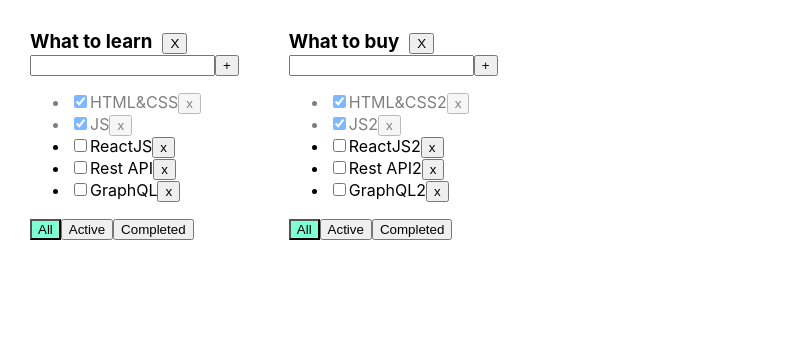
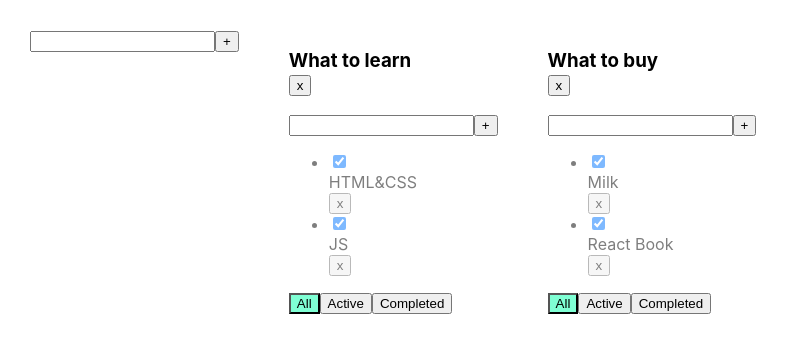
Before and after one commit to athlete94/todolist-ts-01, a React (Create React App) app: page / in a window 1280 px wide. Shown: the top 352 px of the page, without its empty margins (0-789 px from the left). Built offline with nearby package versions, Linux system fonts and the light colour scheme.

Commit message:
added function add todolists, change todolist title and task title

```diff
--- a/src/App.tsx
+++ b/src/App.tsx
@@ -1,106 +1,140 @@
-import React from 'react';
+import React, {useState} from 'react';
 import './App.css';
-import {Todolist} from './Todolist';
-import {v1} from "uuid"
-import {useState} from "react";
+import {TaskType, Todolist} from './Todolist';
+import {v1} from 'uuid';
+import {AddItemForm} from "./components/AddItemForm";
 
-
-export type TasksType = {
-    id: string,
-    title: string,
-    isDone: boolean
-}
-
-export type TodolistsType = {
+export type FilterValuesType = "all" | "active" | "completed";
+type TodolistType = {
     id: string
     title: string
     filter: FilterValuesType
 }
 
-export type FilterValuesType = 'All' | 'Active' | 'Completed'
+type TasksStateType = {
+    [key: string]: Array<TaskType>
+}
 
 
 function App() {
+    let todolistId1 = v1();
+    let todolistId2 = v1();
 
-    let todolistID1 = v1();
-    let todolistID2 = v1();
-    let [tasks, setTasks] = useState({
-        [todolistID1]: [
+    let [todolists, setTodolists] = useState<Array<TodolistType>>([
+        {id: todolistId1, title: "What to learn", filter: "all"},
+        {id: todolistId2, title: "What to buy", filter: "all"}
+    ])
+
+    let [tasks, setTasks] = useState<TasksStateType>({
+        [todolistId1]: [
             {id: v1(), title: "HTML&CSS", isDone: true},
-            {id: v1(), title: "JS", isDone: true},
-            {id: v1(), title: "ReactJS", isDone: false},
-            {id: v1(), title: "Rest API", isDone: false},
-            {id: v1(), title: "GraphQL", isDone: false},
+            {id: v1(), title: "JS", isDone: true}
         ],
-        [todolistID2]: [
-            {id: v1(), title: "HTML&CSS2", isDone: true},
-            {id: v1(), title: "JS2", isDone: true},
-            {id: v1(), title: "ReactJS2", isDone: false},
-            {id: v1(), title: "Rest API2", isDone: false},
-            {id: v1(), title: "GraphQL2", isDone: false},
+        [todolistId2]: [
+            {id: v1(), title: "Milk", isDone: true},
+            {id: v1(), title: "React Book", isDone: true}
         ]
     });
 
-    let [todolists, setTodolists] = useState<Array<TodolistsType>>([
-        {id: todolistID1, title: 'What to learn', filter: 'All'},
-        {id: todolistID2, title: 'What to buy', filter: 'All'},
-    ])
 
-    // list functions
-    const removeList = (todoListId: string) => {
-        setTodolists(todolists.filter(t => t.id !== todoListId))
+    function removeTask(id: string, todolistId: string) {
+        //достанем нужный массив по todolistId:
+        let todolistTasks = tasks[todolistId];
+        // перезапишем в этом объекте массив для нужного тудулиста отфилтрованным массивом:
+        tasks[todolistId] = todolistTasks.filter(t => t.id != id);
+        // засетаем в стейт копию объекта, чтобы React отреагировал перерисовкой
+        setTasks({...tasks});
     }
 
-
-    // remove task
-    const removeTask = (todoListId: string, id: string) => {
-        setTasks({...tasks, [todoListId]: tasks[todoListId].filter(t => t.id !== id)})
-    }
-    //add task
-    const addTask = (todoListId: string, title: string) => {
-        let newTask = {id: v1(), title, isDone: false}
-        setTasks({...tasks, [todoListId]: [newTask, ...tasks[todoListId]]})
-    }
-    //change status
-    const changeTaskStatus = (todoListId: string, id: string, isDone: boolean) => {
-        setTasks({...tasks, [todoListId]: tasks[todoListId].map(t => t.id === id ? {...t, isDone} : t)})
+    function addTask(title: string, todolistId: string) {
+        let task = {id: v1(), title: title, isDone: false};
+        //достанем нужный массив по todolistId:
+        let todolistTasks = tasks[todolistId];
+        // перезапишем в этом объекте массив для нужного тудулиста копией, добавив в начало новую таску:
+        tasks[todolistId] = [task, ...todolistTasks];
+        // засетаем в стейт копию объекта, чтобы React отреагировал перерисовкой
+        setTasks({...tasks});
     }
 
-    // function filter task
-    const changeFilter = (todoListId: string, filter: FilterValuesType) => {
-        setTodolists(todolists.map(t => t.id === todoListId ? {...t, filter} : t))
+    const updateTodolistTitle = (todolistId: string, title: string) => {
+        setTodolists(todolists.map(t => t.id === todolistId ? {...t, title} : t))
     }
 
-    // UI
+    const updateTaskTitle = (todolistId: string, taskId: string, title: string) => {
+        setTasks({...tasks, [todolistId]: tasks[todolistId].map(t => t.id === taskId ? {...t, title}: t)})
+    }
+
+    const addTodolist=(titleTodoList: string)=>{
+        let newID = v1()
+        let newTodoList: TodolistType = {id: newID, title: titleTodoList, filter: 'all'}
+        setTodolists ([newTodoList,...todolists ])
+
+        setTasks({...tasks, [newID]: []})
+    }
+
+    function changeStatus(id: string, isDone: boolean, todolistId: string) {
+        //достанем нужный массив по todolistId:
+        let todolistTasks = tasks[todolistId];
+        // найдём нужную таску:
+        let task = todolistTasks.find(t => t.id === id);
+        //изменим таску, если она нашлась
+        if (task) {
+            task.isDone = isDone;
+            // засетаем в стейт копию объекта, чтобы React отреагировал перерисовкой
+            setTasks({...tasks});
+        }
+    }
+
+    function changeFilter(value: FilterValuesType, todolistId: string) {
+        let todolist = todolists.find(tl => tl.id === todolistId);
+        if (todolist) {
+            todolist.filter = value;
+            setTodolists([...todolists])
+        }
+    }
+
+    function removeTodolist(id: string) {
+        // засунем в стейт список тудулистов, id которых не равны тому, который нужно выкинуть
+        setTodolists(todolists.filter(tl => tl.id != id));
+        // удалим таски для этого тудулиста из второго стейта, где мы храним отдельно таски
+        delete tasks[id]; // удаляем св-во из объекта... значением которого являлся массив тасок
+        // засетаем в стейт копию объекта, чтобы React отреагировал перерисовкой
+        setTasks({...tasks});
+    }
+
     return (
         <div className="App">
-            {todolists.map((tl, index) => {
-                const getTasksForRender = () => {
-                    switch (tl.filter) {
-                        case 'Active':
-                            return tasks[tl.id].filter(t => !t.isDone)
-                        case 'Completed':
-                            return tasks[tl.id].filter(t => t.isDone)
-                        default:
-                            return tasks[tl.id]
+            <AddItemForm callBack={addTodolist}/>
+            {
+                todolists.map(tl => {
+                    let allTodolistTasks = tasks[tl.id];
+                    let tasksForTodolist = allTodolistTasks;
+
+                    if (tl.filter === "active") {
+                        tasksForTodolist = allTodolistTasks.filter(t => !t.isDone);
                     }
-                }
-                let filteredTasks = getTasksForRender()
-                return (
-                    <Todolist
-                        key={index}
-                        todoListId={tl.id}
-                        titleList={tl.title}
-                        tasks={filteredTasks}
+                    if (tl.filter === "completed") {
+                        tasksForTodolist = allTodolistTasks.filter(t => t.isDone);
+                    }
+
+                    return <Todolist
+                        key={tl.id}
+                        id={tl.id}
+                        title={tl.title}
+                        tasks={tasksForTodolist}
                         removeTask={removeTask}
                         changeFilter={changeFilter}
                         addTask={addTask}
-                        changeTaskStatus={changeTaskStatus}
+                        changeTaskStatus={changeStatus}
                         filter={tl.filter}
-                        removeList={removeList}
+                        removeTodolist={removeTodolist}
+                        updateTodolistTitle={updateTodolistTitle}
+                        updateTaskTitle={updateTaskTitle}
                     />
-                )
-            })}
+
+                })
+            }
+
         </div>
     );
 }
--- a/src/Task.tsx
+++ b/src/Task.tsx
@@ -1,4 +1,5 @@
 import React, {ChangeEvent} from "react";
+import {EditableSpan} from "./components/EditableSpan";
 
 type TasksPropsType = {
     id: string
--- a/src/TodoList.tsx
+++ b/src/TodoList.tsx
@@ -1,92 +1,128 @@
-import React, {ChangeEvent, KeyboardEvent, useState} from 'react';
+import React, {ChangeEvent, useState, KeyboardEvent} from 'react';
 import {FilterValuesType} from './App';
+import {AddItemForm} from "./components/AddItemForm";
+import {EditableSpan} from "./components/EditableSpan";
 
-type TaskType = {
+export type TaskType = {
     id: string
     title: string
     isDone: boolean
 }
 
 type PropsType = {
-    titleList: string
-    todoListId: string
+    id: string
+    title: string
     tasks: Array<TaskType>
-    removeTask: (todoListId: string, taskId: string) => void
-    changeFilter: (todoListId: string, value: FilterValuesType) => void
-    addTask: (todoListId: string, title: string) => void
-    changeTaskStatus: (todoListId: string, taskId: string, isDone: boolean) => void
+    removeTask: (taskId: string, todolistId: string) => void
+    changeFilter: (value: FilterValuesType, todolistId: string) => void
+    addTask: (title: string, todolistId: string) => void
+    changeTaskStatus: (id: string, isDone: boolean, todolistId: string) => void
+    removeTodolist: (id: string) => void
     filter: FilterValuesType
-    removeList: (todoListId: string)=> void
+    updateTodolistTitle: (todolistId: string, title: string) => void
+    updateTaskTitle: (todolistId: string, tasksTitle: string, title: string) => void
 }
 
 export function Todolist(props: PropsType) {
+    const {
+        id,
+        title,
+        tasks,
+        removeTask,
+        changeFilter,
+        addTask,
+        changeTaskStatus,
+        removeTodolist,
+        filter,
+        updateTodolistTitle,
+        updateTaskTitle
+    } = props
 
-    let [title, setTitle] = useState("")
-    let [error, setError] = useState<string | null>(null)
+    // let [title, setTitle] = useState("")
+    // let [error, setError] = useState<string | null>(null)
 
-    const addTask = () => {
-        if (title.trim() !== "") {
-            props.addTask(props.todoListId, title.trim());
-            setTitle("");
-        } else {
-            setError("Title is required");
-        }
+    // const addTask = () => {
+    //     let newTitle = title.trim();
+    //     if (newTitle !== "") {
+    //         props.addTask(newTitle, props.id);
+    //         setTitle("");
+    //     } else {
+    //         setError("Title is required");
+    //     }
+    // }
+
+    // const onChangeHandler = (e: ChangeEvent<HTMLInputElement>) => {
+    //     setTitle(e.currentTarget.value)
+    // }
+
+    // const onKeyPressHandler = (e: KeyboardEvent<HTMLInputElement>) => {
+    //     setError(null);
+    //     if (e.charCode === 13) {
+    //         addTask();
+    //     }
+    // }
+
+    const removeTodoList = () => removeTodolist(props.id)
+    const onAllClickHandler = () => changeFilter("all", id);
+    const onActiveClickHandler = () => changeFilter("active", id);
+    const onCompletedClickHandler = () => changeFilter("completed", id);
+
+    const addTaskHandler = (title: string) => {
+        addTask(title, id)
     }
 
-    const onChangeHandler = (e: ChangeEvent<HTMLInputElement>) => {
-        setTitle(e.currentTarget.value)
+    const updateTodolistTitleHandler = (title: string) => {
+        updateTodolistTitle(id, title)
     }
 
-    const onKeyPressHandler = (e: KeyboardEvent<HTMLInputElement>) => {
-        setError(null);
-        if (e.charCode === 13) {
-            addTask();
-        }
+    const updateTaskTitleHandler = (title: string, taskId: string) => {
+        updateTaskTitle(id, taskId, title)
     }
 
-    const onAllClickHandler = () => props.changeFilter(props.todoListId, "All");
-    const onActiveClickHandler = () => props.changeFilter(props.todoListId, "Active");
-    const onCompletedClickHandler = () => props.changeFilter(props.todoListId, "Completed");
+    return <div>
+        <h3> <EditableSpan callback={updateTodolistTitleHandler} title={title} />
+            <button onClick={removeTodoList}>x</button>
+        </h3>
+        <AddItemForm callBack={addTaskHandler}/>
 
+        {/*<AddItemForm callBack={props.addTask}  todolistID={props.id}/>*/}
 
-    return <div>
-            <h3 style={{display: 'inline', marginRight: '10px'}}>{props.titleList}</h3>
-            <button onClick={() => props.removeList(props.todoListId)}>X</button>
-
-        <div>
-            <input value={title}
-                   onChange={onChangeHandler}
-                   onKeyPress={onKeyPressHandler}
-                   className={error ? "error" : ""}
-            />
-            <button onClick={addTask}>+</button>
-            {error && <div className="error-message">{error}</div>}
-        </div>
+        {/*<div>*/}
+        {/*    <input value={title}*/}
+        {/*           onChange={onChangeHandler}*/}
+        {/*           onKeyPress={onKeyPressHandler}*/}
+        {/*           className={error ? "error" : ""}*/}
+        {/*    />*/}
+        {/*    <button onClick={addTask}>+</button>*/}
+        {/*    {error && <div className="error-message">{error}</div>}*/}
+        {/*</div>*/}
         <ul>
             {
-                props.tasks.map(t => {
-                    const onClickHandler = () => props.removeTask(props.todoListId, t.id)
+                tasks.map(t => {
+                    const onClickHandler = () => removeTask(t.id, id)
                     const onChangeHandler = (e: ChangeEvent<HTMLInputElement>) => {
-                        props.changeTaskStatus(props.todoListId, t.id, e.currentTarget.checked);
+                        let newIsDoneValue = e.currentTarget.checked;
+                        changeTaskStatus(t.id, newIsDoneValue, id);
                     }
 
                     return <li key={t.id} className={t.isDone ? "is-done" : ""}>
-                        <input type="checkbox"
-                               onChange={onChangeHandler}
-                               checked={t.isDone}/>
-                        <span>{t.title}</span>
+                        <input type="checkbox" onChange={onChangeHandler} checked={t.isDone}/>
+                        <EditableSpan callback={(title)=>updateTaskTitleHandler(title, t.id)} title={t.title} />
                         <button onClick={onClickHandler}>x</button>
                     </li>
                 })
             }
         </ul>
         <div>
-            <button className={props.filter === 'All' ? "active-filter" : ""}
-                    onClick={onAllClickHandler}>All</button>
-            <button className={props.filter === 'Active' ? "active-filter" : ""}
-                onClick={onActiveClickHandler}>Active</button>
-            <button className={props.filter === 'Completed' ? "active-filter" : ""}
-                onClick={onCompletedClickHandler}>Completed</button>
+            <button className={filter === 'all' ? "active-filter" : ""}
+                    onClick={onAllClickHandler}>All
+            </button>
+            <button className={filter === 'active' ? "active-filter" : ""}
+                    onClick={onActiveClickHandler}>Active
+            </button>
+            <button className={filter === 'completed' ? "active-filter" : ""}
+                    onClick={onCompletedClickHandler}>Completed
+            </button>
         </div>
     </div>
 }
--- /dev/null
+++ b/src/components/AddItemForm.tsx
@@ -0,0 +1,44 @@
+import React, {ChangeEvent, KeyboardEvent, useState} from 'react';
+
+type AddItemFormTypeProps={
+    callBack:(title:string)=>void,
+    //todolistID:string
+}
+
+export const AddItemForm = (props:AddItemFormTypeProps) => {
+    let [title, setTitle] = useState("")
+    let [error, setError] = useState<string | null>(null)
+
+    const addTask = () => {
+        let newTitle = title.trim();
+        if (newTitle !== "") {
+            props.callBack(newTitle);
+            setTitle("");
+        } else {
+            setError("Title is required");
+        }
+    }
+
+    const onChangeHandler = (e: ChangeEvent<HTMLInputElement>) => {
+        setTitle(e.currentTarget.value)
+    }
+
+    const onKeyPressHandler = (e: KeyboardEvent<HTMLInputElement>) => {
+        setError(null);
+        if (e.charCode === 13) {
+            addTask();
+        }
+    }
+
+    return (
+        <div>
+            <input value={title}
+                   onChange={onChangeHandler}
+                   onKeyPress={onKeyPressHandler}
+                   className={error ? "error" : ""}
+            />
+            <button onClick={addTask}>+</button>
+            {error && <div className="error-message">{error}</div>}
+        </div>
+    );
+};
--- /dev/null
+++ b/src/components/EditableSpan.tsx
@@ -0,0 +1,38 @@
+import React, {ChangeEvent, useState} from 'react';
+
+
+type EditableSpanPropsType = {
+    title: string
+    callback: (title: string) => void
+}
+
+export const EditableSpan = ({title, callback}: EditableSpanPropsType) => {
+
+    const [edit, setEdit] = useState(true)
+    const [titleList, setTitleList] = useState(title)
+
+    const onDoubleClickHandler = () => {
+        setEdit(false)
+    }
+
+    const onBlurHandler = () => {
+        callback(titleList)
+        setEdit(true)
+    }
+
+    const onChangeHandler = (e: ChangeEvent<HTMLInputElement>) => {
+        setTitleList(e.currentTarget.value)
+    }
+
+    return (
+        <div>
+            {edit ?
+                <span onDoubleClick={onDoubleClickHandler}>{title}</span> :
+                <input onBlur={onBlurHandler}
+                       autoFocus
+                       value={titleList}
+                       onChange={onChangeHandler}/>}
+        </div>
+    );
+};
+;
```
